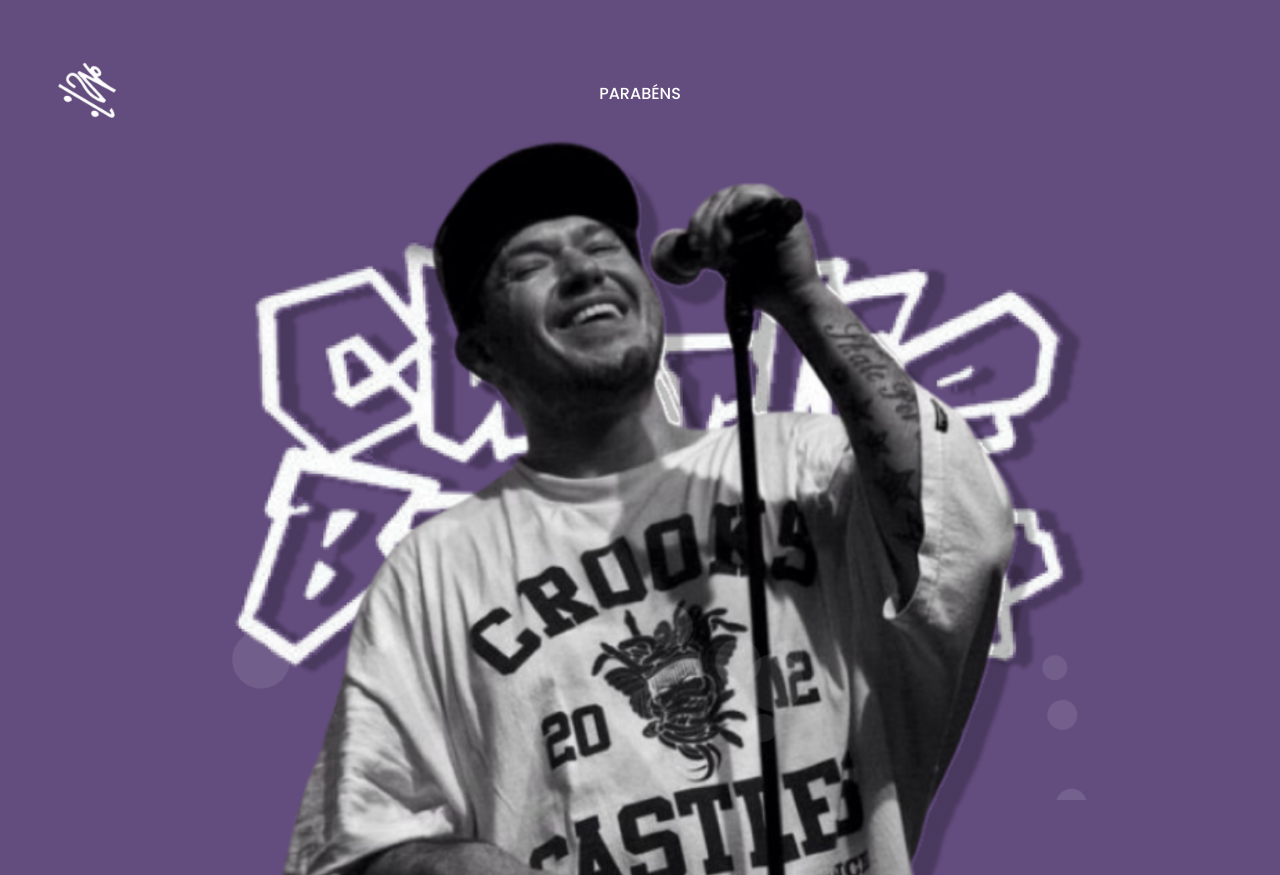
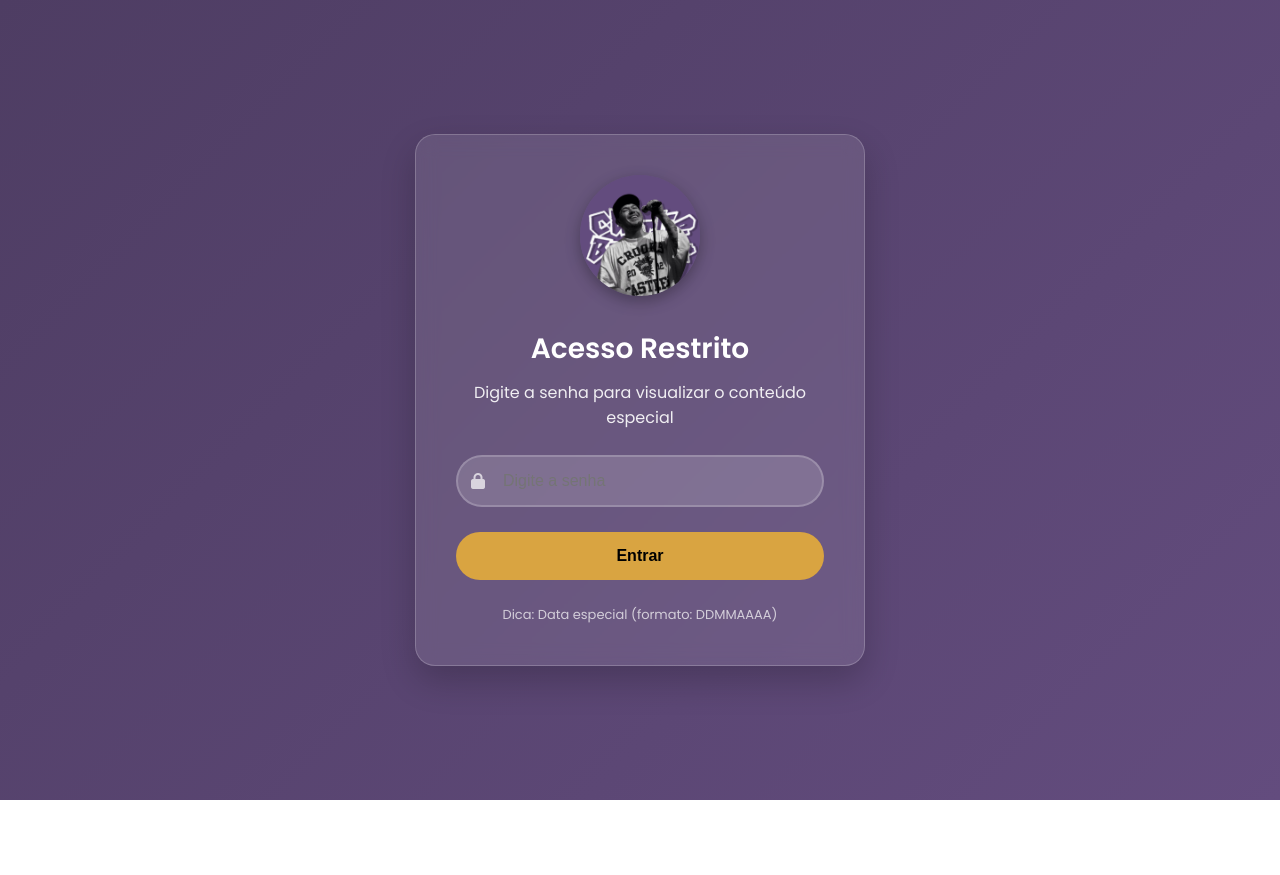
Before and after one commit to L4ur4r3eiz/presente_bequinha, a plain HTML site: page telasenha.html in a window 1280 px wide. Shown: the top 875 px of the page. After the commit the page ends 800 px from the top, so only its background shows below. Drawn offline with Linux system fonts and the light colour scheme; a web font is replaced by a local one.

Commit message:
mudei nomes dos html

```diff
--- a/telasenha.html
+++ b/telasenha.html
@@ -1,176 +1,196 @@
 <!DOCTYPE html>
-<html lang="en">
+<html lang="pt-BR">
 
 <head>
     <meta charset="UTF-8">
     <meta name="viewport" content="width=device-width, initial-scale=1.0">
-    <title>09/09/2009</title>
-    <link rel="stylesheet" href="styles.css">
-    <link href="https://fonts.googleapis.com/css2?family=Cherry+Bomb+One&family=Funnel+Display:wght@700&family=Lavishly+Yours&
-    family=Pinyon+Script&family=Poppins:ital,wght@0,100;0,200;0,300;0,400;0,500;0,600;0,700;0,800;0,900;1,100;1,200;1,300;1,400;1,500;1,600;1,700;1,800;1,900&
-    amily=Roboto+Condensed:ital,wght@0,100;1,100&family=Special+Gothic+Condensed+One&display=swap" rel="stylesheet">
+    <title>Acesso Restrito</title>
+    <link rel="stylesheet" href="https://cdnjs.cloudflare.com/ajax/libs/font-awesome/6.4.0/css/all.min.css">
+    <link href="https://fonts.googleapis.com/css2?family=Poppins:wght@300;400;500;600;700&display=swap"
+        rel="stylesheet">
     <link rel="icon" href="img/chorão simbolo.png" type="image/x-icon">
+    <style>
+        * {
+            margin: 0;
+            padding: 0;
+            box-sizing: border-box;
+        }
+
+        body {
+            font-family: 'Poppins', sans-serif;
+            background: linear-gradient(135deg, #4E3D63 0%, #634C7E 100%);
+            height: 100vh;
+            display: flex;
+            justify-content: center;
+            align-items: center;
+            color: white;
+            overflow: hidden;
+        }
+
+        .password-container {
+            background: rgba(255, 255, 255, 0.1);
+            backdrop-filter: blur(10px);
+            padding: 40px;
+            border-radius: 20px;
+            box-shadow: 0 15px 35px rgba(0, 0, 0, 0.2);
+            text-align: center;
+            width: 90%;
+            max-width: 450px;
+            border: 1px solid rgba(255, 255, 255, 0.2);
+        }
+
+        .logo {
+            margin-bottom: 25px;
+        }
+
+        .logo img {
+            width: 120px;
+            border-radius: 50%;
+            box-shadow: 0 5px 15px rgba(0, 0, 0, 0.3);
+        }
+
+        h1 {
+            font-size: 28px;
+            margin-bottom: 10px;
+            font-weight: 600;
+        }
+
+        p {
+            margin-bottom: 25px;
+            font-size: 16px;
+            opacity: 0.9;
+        }
+
+        .input-group {
+            position: relative;
+            margin-bottom: 25px;
+        }
+
+        .input-group i {
+            position: absolute;
+            left: 15px;
+            top: 50%;
+            transform: translateY(-50%);
+            color: rgba(255, 255, 255, 0.7);
+        }
+
+        input[type="password"] {
+            width: 100%;
+            padding: 15px 15px 15px 45px;
+            background: rgba(255, 255, 255, 0.15);
+            border: 2px solid rgba(255, 255, 255, 0.2);
+            border-radius: 50px;
+            color: white;
+            font-size: 16px;
+            outline: none;
+            transition: all 0.3s ease;
+        }
+
+        input[type="password"]:focus {
+            background: rgba(255, 255, 255, 0.2);
+            border-color: rgba(255, 255, 255, 0.4);
+        }
+
+        button {
+            width: 100%;
+            padding: 15px;
+            background: #d9a441;
+            border: none;
+            border-radius: 50px;
+            color: #000;
+            font-size: 16px;
+            font-weight: 600;
+            cursor: pointer;
+            transition: all 0.3s ease;
+        }
+
+        button:hover {
+            background: #e5b34f;
+            transform: translateY(-3px);
+        }
+
+        .message {
+            margin-top: 20px;
+            font-size: 14px;
+            display: none;
+        }
+
+        .error {
+            color: #ff6b6b;
+        }
+
+        .hint {
+            margin-top: 25px;
+            font-size: 13px;
+            opacity: 0.7;
+            cursor: pointer;
+        }
+
+        .hint:hover {
+            opacity: 1;
+        }
+    </style>
 </head>
 
 <body>
-    <header>
+    <div class="password-container">
         <div class="logo">
-            <img src="img/chorão simbolo.png" alt="">
-        </div>
-        <nav>
-            <ul>
-                <li><a href="#parabens">PARABÉNS</a></li>
-
-            </ul>
-        </nav>
-        <img src="" alt="">
-    </header>
-    <main>
-        <div class="principal">
-            <img src="img/Sem nome (Post para Instagram (45)).png" alt="foto do chorão">
+            <img src="img/Sem nome (Post para Instagram (45)).png" alt="Ícone">
         </div>
 
-        <section class="meencontra">
-            <h1>ME ENCONTRA</h1>
-            <h3>Eu não conheço todas as flores mas <br> Vou mandar todas que eu puder!</h3>
-            <div class="video">
-                <video src="img/Charlie Brown Jr. - Me Encontra (Lyric Video).mp4" controls width="650"
-                    autoplay></video>
-            </div>
+        <h1>Acesso Restrito</h1>
+        <p>Digite a senha para visualizar o conteúdo especial</p>
 
-
-        </section>
-
-        <section class="parabens" id="parabens">
-            <div class="texto3">
-                <h1>Feliz Aniversario</h1>
-                <h3>
-                    Muitos anos de vida, te desejo tudo de bom que Deus pode te proporcionar.<br>
-                    Que você conquiste tudo que sonha
-                </h3>
-                <button class="botao2"><a href="#modal1">CLIQUE AQUI</a></button>
-            </div>
-            <img src="img/Sem nome (Post para Instagram (45)) (2).png" alt="Foto aniversário">
-        </section>
-
-
-        <section id="galeria" class="galeria">
-
-            <h1>Lau e Bequinha</h1>
-            <h3>Obrigado por deixar esses momentos mais especiais</h3>
-            <div class="fotos">
-                <div class="foto1">
-                    <img src="img/foto1.jpg" alt="Rafiki" width="90%">
-
-                </div>
-
-                <div class="foto2">
-                    <img src="img/foto2.jpg" alt="Rafiki" width="90%">
-
-                </div>
-
-                <div class="foto3">
-                    <img src="img/foto3.jpg" alt="Rafiki" width="90%">
-
-                </div>
-
-
-                <div class="foto4">
-                    <img src="img/foto4.jpg" alt="Rafiki">
-
-                </div>
-
-
-                <div class="foto5">
-                    <img src="img/foto5.jpg" alt="Rafiki">
-
-                </div>
-
-                <div class="foto6">
-                    <img src="img/foto6.jpg" alt="Rafiki">
-
-                </div>
-
-                <div class="foto7">
-                    <img src="img/foto7.jpg" alt="Rafiki">
-
-                </div>
-
-                <div class="foto8">
-                    <img src="img/foto8.jpg" alt="Rafiki">
-
-                </div>
-
-            </div>
-
-            <div class="bubbles-container" id="bubbles-container"></div>
-
-
-        </section>
-
-
-
-    </main>
-
-    <div class="card">
-
-        <div id="modal1" class="modal">
-            <div class="modal-content">
-                <h3>Parabéns Meu Bem!</h3>
-                <p>Oi bequinhaaa <br>
-                    Queria começar te agradecendo por tudo que fez e faz por mim, saiba que eu te amo muito e te desejo
-                    as melhores coisas que Deus pode lhe proporcionar.
-                    Lembro como se fosse ontem eu no meu primeiro dia de aula no cantinho da sala quando você veio e me
-                    cumprimentou "Oi meu nome é rebeca vc é a laura né" lembro que quando te vi falei "nossa ela parece
-                    ser tão legal", pelo incrivel que pareça, eu acertei. Você é luz meu bem, por onde você passa tira
-                    sorrisos, gargalhadas e deixa tudo mais leve. Nunca perca sua essencia, seu jeitinho maluco.
-                    Acredito que Deus não une propossitos mais sim pessoas, nos conhecemos lá no prezinho e ele nos uniu
-                    novamente até finalizar o ensino medio. Nossa amizade é MUITO importante para mim, vivemos altos e
-                    baixos mas meu carinho por você nunca mudou e nem vai mudar. Quero te levar pra vida princesa, mas
-                    se as coisas sairem do planejado saiba que você sempre vai ter um espação no meu coração. Saiba que
-                    pode contar comigo para o que for preciso, agradeço Deus todos os dias por ter te colocado na minha
-                    vida e ter me dado além de tudo uma melhor amiga.
-
-                <h4>Eu te amo bb</h4>
-                <a href="#" onclick="history.back(); " class="close-btn">Fechar</a>
-            </div>
+        <div class="input-group">
+            <i class="fas fa-lock"></i>
+            <input type="password" id="password" placeholder="Digite a senha" autocomplete="off">
         </div>
 
-        <footer>
-    <div id="bubbles-container"></div>
-    <p>&copy; 2024 Laura Bequinha. Todos os direitos reservados.</p>
-</footer>
+        <button id="enter-btn">Entrar</button>
+        <div id="message" class="message error"></div>
+        <div class="hint" id="hint">Dica: Data especial (formato: DDMMAAAA)</div>
+    </div>
 
-        <script>
-            function initBubbles() {
-                const bubblesContainer = document.getElementById('bubbles-container');
-                if (!bubblesContainer) return;
+    <script>
+        document.addEventListener('DOMContentLoaded', function () {
+            const passwordInput = document.getElementById('password');
+            const enterBtn = document.getElementById('enter-btn');
+            const message = document.getElementById('message');
+            const hint = document.getElementById('hint');
 
-                bubblesContainer.innerHTML = '';
-                const bubbleCount = 12;
+            const correctPassword = "09092009"; // senha correta
 
-                for (let i = 0; i < bubbleCount; i++) {
-                    const bubble = document.createElement('div');
-                    bubble.classList.add('bubble');
+            enterBtn.addEventListener('click', function () {
+                if (passwordInput.value === correctPassword) {
+                    // Senha correta → redireciona
+                    window.location.href = "principal.html";
+                } else {
+                    message.textContent = "Senha incorreta. Tente novamente.";
+                    message.style.display = "block";
+                    passwordInput.style.animation = "shake 0.5s";
+                    setTimeout(() => { passwordInput.style.animation = ""; }, 500);
+                }
+            });
 
-                    const size = Math.random() * 45 + 15;
-                    const position = Math.random() * 100;
-                    const duration = Math.random() * 10 + 8;
-                    const delay = Math.random() * 5;
+            passwordInput.addEventListener('keypress', function (e) {
+                if (e.key === 'Enter') enterBtn.click();
+            });
 
-                    bubble.style.width = `${size}px`;
-                    bubble.style.height = `${size}px`;
-                    bubble.style.left = `${position}%`;
-                    bubble.style.animationDuration = `${duration}s`;
-                    bubble.style.animationDelay = `${delay}s`;
+            hint.addEventListener('click', function () {
+                alert("A senha é uma data especial no formato DDMMAAAA (sem barras ou espaços).");
+            });
 
-                    bubblesContainer.appendChild(bubble);
+            const style = document.createElement('style');
+            style.textContent = `
+                @keyframes shake {
+                    0%, 100% { transform: translateX(0); }
+                    20%, 60% { transform: translateX(-10px); }
+                    40%, 80% { transform: translateX(10px); }
                 }
-            }
-
-            document.addEventListener('DOMContentLoaded', initBubbles);
-            window.addEventListener('resize', initBubbles);
-        </script>
+            `;
+            document.head.appendChild(style);
+        });
+    </script>
 </body>
 
 </html>
```
Also changed, not shown: index.html (deleted, +0 -119 lines), principal.html (added, +177 -0 lines).
